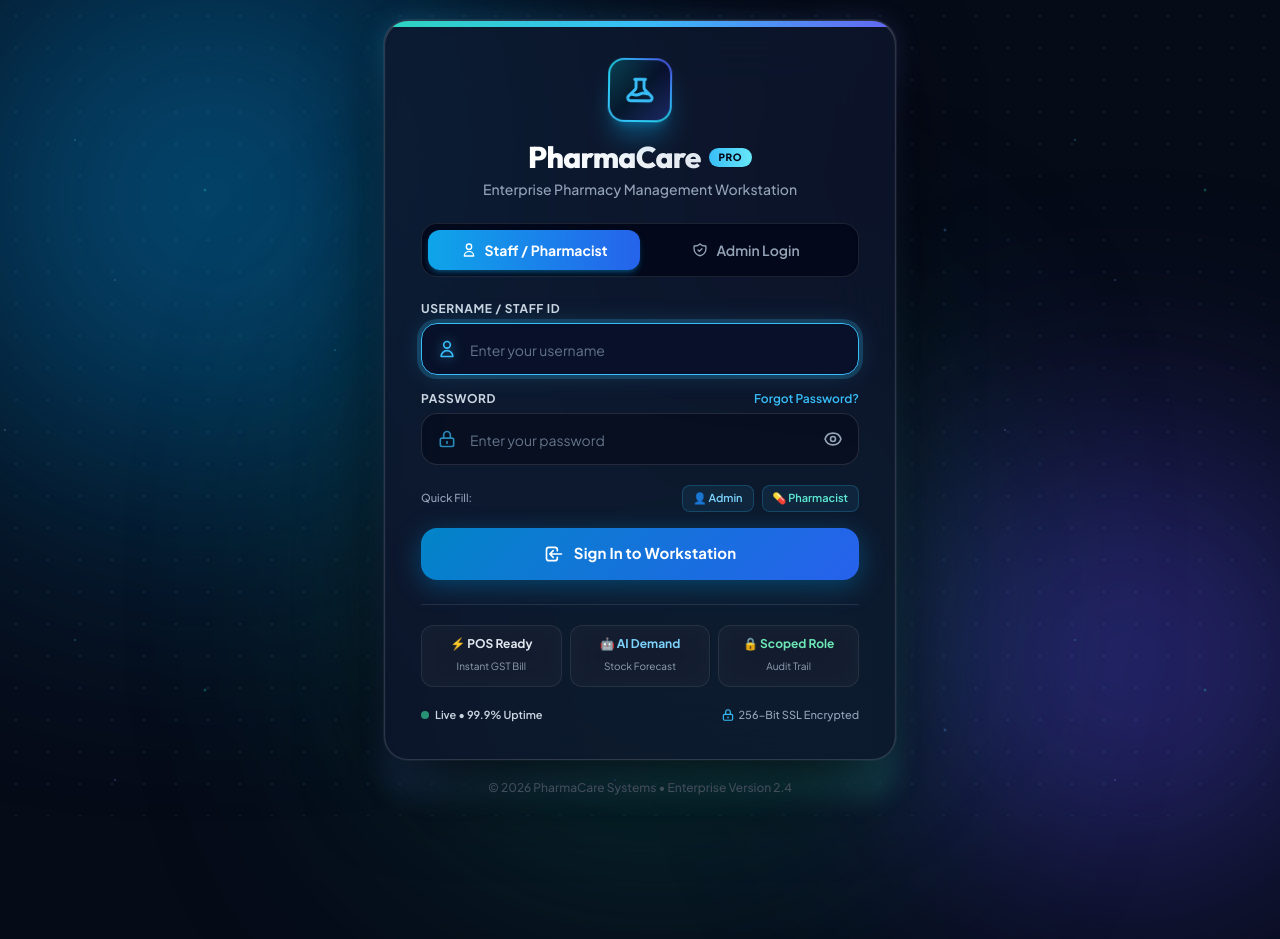
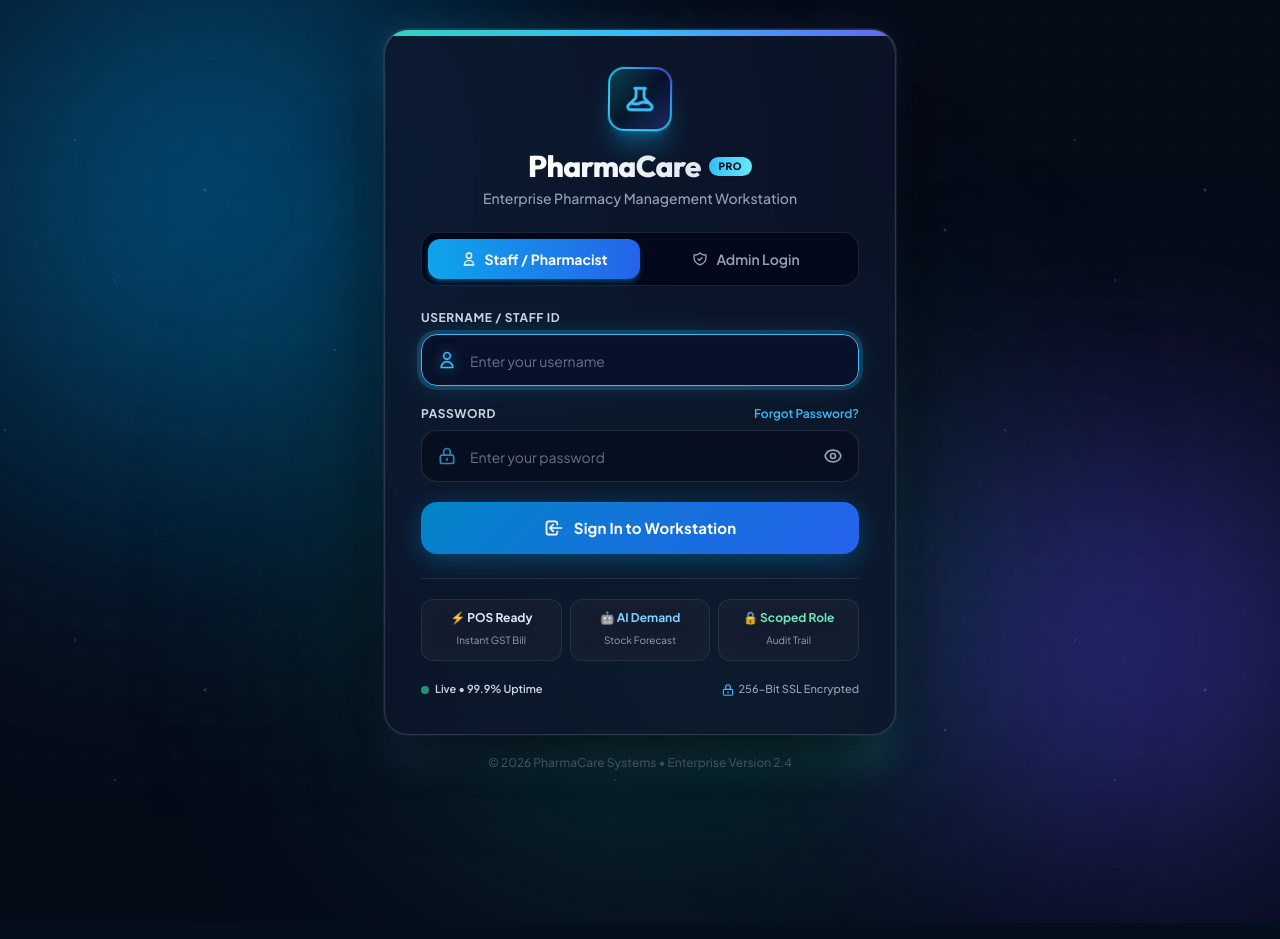
Before and after one commit to 2310074-hue/pharmacy-dashboard, a Django app: page / in a window 1280 px wide; the page is wider, and only the part inside the window is pictured. Run offline with Django 5.2, Linux system fonts and the light colour scheme; parts of the project's set-up code (start-up, migrations or seed data) failed here and were passed over; some libraries are stand-ins or nearby versions.

Commit message:
Remove test quick-fill chips for pure corporate clean enterprise design

```diff
--- a/MediApp/templates/login.html
+++ b/MediApp/templates/login.html
@@ -144,11 +144,11 @@
             content: '';
             position: absolute;
             inset: -2px;
-            background: linear-gradient(135deg, rgba(56, 189, 248, 0.4), rgba(99, 102, 241, 0.25), rgba(45, 212, 191, 0.35));
+            background: linear-gradient(135deg, rgba(56, 189, 248, 0.35), rgba(99, 102, 241, 0.2), rgba(45, 212, 191, 0.3));
             border-radius: 28px;
             z-index: -1;
-            filter: blur(12px);
-            opacity: 0.6;
+            filter: blur(14px);
+            opacity: 0.55;
             transition: opacity 0.4s ease;
         }
 
@@ -274,18 +274,6 @@
             border-color: rgba(56, 189, 248, 0.4);
             transform: translateY(-1px);
         }
-
-        /* Demo Quick Pill */
-        .demo-chip {
-            background: rgba(56, 189, 248, 0.08);
-            border: 1px solid rgba(56, 189, 248, 0.22);
-            transition: all 0.2s ease;
-        }
-        .demo-chip:hover {
-            background: rgba(56, 189, 248, 0.18);
-            border-color: rgba(56, 189, 248, 0.45);
-            transform: scale(1.02);
-        }
     </style>
 </head>
 <body>
@@ -388,7 +376,7 @@
             {% endif %}
 
             <!-- Login Form -->
-            <form method="post" action="{% url 'login' %}" id="loginForm" class="space-y-4 sm:space-y-4.5">
+            <form method="post" action="{% url 'login' %}" id="loginForm" class="space-y-4 sm:space-y-5">
                 {% csrf_token %}
                 {% if next %}
                 <input type="hidden" name="next" value="{{ next }}">
@@ -396,7 +384,7 @@
 
                 <!-- Username Field -->
                 <div>
-                    <label class="block text-xs font-bold uppercase tracking-wider text-slate-300 mb-1.5" for="username">
+                    <label class="block text-xs font-bold uppercase tracking-wider text-slate-300 mb-2" for="username">
                         Username / Staff ID
                     </label>
                     <div class="glass-input-group">
@@ -421,7 +409,7 @@
 
                 <!-- Password Field with Show/Hide Toggle -->
                 <div>
-                    <div class="flex items-center justify-between mb-1.5">
+                    <div class="flex items-center justify-between mb-2">
                         <label class="block text-xs font-bold uppercase tracking-wider text-slate-300" for="password">
                             Password
                         </label>
@@ -463,19 +451,6 @@
                             <svg id="eyeOffIcon" class="w-5 h-5 hidden" fill="none" stroke="currentColor" viewBox="0 0 24 24">
                                 <path stroke-linecap="round" stroke-linejoin="round" stroke-width="2" d="M13.875 18.825A10.05 10.05 0 0112 19c-4.478 0-8.268-2.943-9.543-7a9.97 9.97 0 011.563-3.029m5.858.908a3 3 0 114.243 4.243M9.878 9.878l4.242 4.242M9.88 9.88l-3.29-3.29m7.532 7.532l3.29 3.29M3 3l18 18" />
                             </svg>
-                        </button>
-                    </div>
-                </div>
-
-                <!-- Quick Test Credentials Pill -->
-                <div class="flex items-center justify-between pt-1 text-[11px] text-slate-400">
-                    <span class="font-medium text-slate-400">Quick Fill:</span>
-                    <div class="flex items-center gap-2">
-                        <button type="button" onclick="fillCredentials('admin', 'admin123')" class="demo-chip px-2.5 py-1 rounded-lg text-sky-300 font-semibold cursor-pointer">
-                            👤 Admin
-                        </button>
-                        <button type="button" onclick="fillCredentials('pharmacist1', 'pharma123')" class="demo-chip px-2.5 py-1 rounded-lg text-teal-300 font-semibold cursor-pointer">
-                            💊 Pharmacist
                         </button>
                     </div>
                 </div>
@@ -559,17 +534,6 @@
             }
         }
 
-        // Quick Fill Helper for Easy Testing
-        function fillCredentials(user, pass) {
-            const usernameInput = document.getElementById('username');
-            const passwordInput = document.getElementById('password');
-            usernameInput.value = user;
-            passwordInput.value = pass;
-
-            // Brief visual highlight
-            usernameInput.focus();
-        }
-
         // Button Loading State on Form Submit
         document.getElementById('loginForm').addEventListener('submit', function() {
             const btn = document.getElementById('submitBtn');
```
